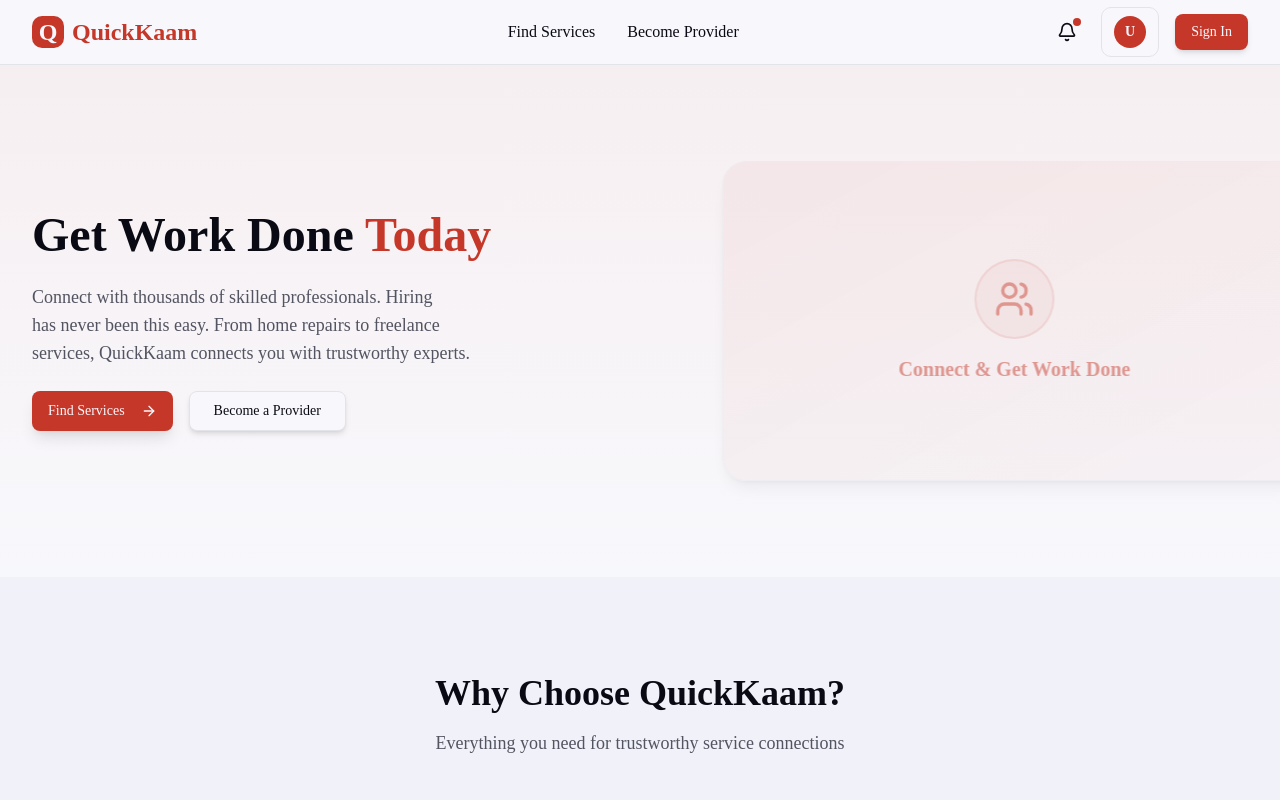
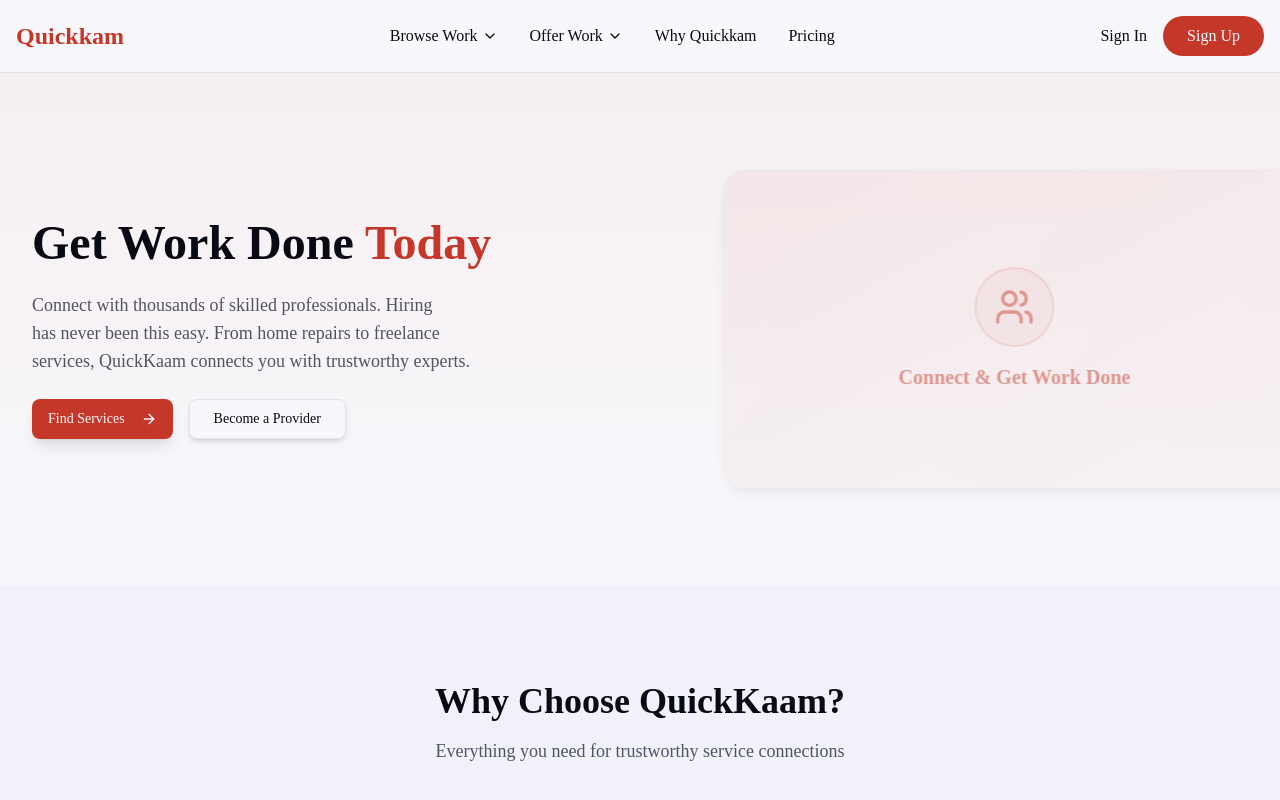
Before and after one commit to bidhandhakal/hackathon_, a React (Vite) app in the folder frontend/: page / in a window 1280 px wide. Shown: the top 800 px of the page. Built offline with nearby package versions, Linux system fonts and the light colour scheme.

Commit message:
change by manish

```diff
--- a/frontend/src/components/navbar.jsx
+++ b/frontend/src/components/navbar.jsx
@@ -1,119 +1,77 @@
-import { Link } from "react-router-dom"
-import { useState } from "react"
-import { Menu, X, Bell } from "lucide-react"
-import { Button } from "@/components/ui/button"
-import NotificationCenter from "@/components/notification-center"
+import { useState } from 'react'
+import { ChevronDown } from 'lucide-react'
+
+const serviceCategories = {
+  'Browse Work': [
+    { category: 'Home & Repair Services', items: ['Electricians', 'Plumbers', 'Carpenters', 'House painters', 'Appliance repair technicians', 'Home maintenance workers'] },
+    { category: 'Personal & Daily Assistance', items: ['Cleaning helpers', 'Household helpers', 'Babysitters / caretakers', 'Delivery helpers', 'Errand helpers'] },
+    { category: 'Education & Tutoring', items: ['Home tutors', 'Language tutors', 'Skill coaches (music, dance, instruments)'] },
+    { category: 'Creative & Event Services', items: ['Photographers', 'Videographers', 'Event helpers', 'Decoration helpers'] },
+    { category: 'Outdoor & Labor Services', items: ['Garden/yard workers', 'Movers & loaders', 'Construction helpers', 'Handymen'] },
+    { category: 'Local Freelance Professionals', items: ['On-site designers', 'Computer/laptop maintenance'] },
+  ],
+  'Offer Work': [
+    { category: 'Get Started', items: ['Create Profile', 'Browse Available Jobs', 'Submit Proposals', 'Track Applications'] },
+  ],
+}
 
 export default function Navbar() {
-  const [isOpen, setIsOpen] = useState(false)
-  const [isUserMenuOpen, setIsUserMenuOpen] = useState(false)
-  const [isNotificationOpen, setIsNotificationOpen] = useState(false)
+  const [openDropdown, setOpenDropdown] = useState(null)
 
   return (
-    <>
-      <nav className="sticky top-0 z-50 w-full bg-background border-b border-border">
-        <div className="max-w-7xl mx-auto px-4 sm:px-6 lg:px-8">
-          <div className="flex justify-between items-center h-16">
-            {/* Logo */}
-            <Link to="/" className="flex items-center space-x-2 font-bold text-2xl text-primary">
-              <div className="w-8 h-8 bg-primary rounded-lg flex items-center justify-center text-primary-foreground font-bold">
-                Q
-              </div>
-              <span>QuickKaam</span>
-            </Link>
+    <nav className="sticky top-0 z-50 bg-background border-b border-border">
+      <div className="max-w-7xl mx-auto px-4 py-4">
+        <div className="flex items-center justify-between">
+          {/* Logo */}
+          <a href="/" className="text-2xl font-bold text-primary">
+            Quickkam
+          </a>
 
-            {/* Desktop Navigation */}
-            <div className="hidden md:flex items-center space-x-8">
-              <Link to="/explore" className="text-foreground hover:text-primary transition-colors">
-                Find Services
-              </Link>
-              <Link to="/become-service-provider" className="text-foreground hover:text-primary transition-colors">
-                Become Provider
-              </Link>
-            </div>
-
-            {/* Right side actions */}
-            <div className="hidden md:flex items-center space-x-4">
-              <button
-                onClick={() => setIsNotificationOpen(true)}
-                className="relative p-2 text-foreground hover:text-primary transition-colors"
-              >
-                <Bell size={20} />
-                <span className="absolute top-1 right-1 w-2 h-2 bg-accent rounded-full"></span>
-              </button>
-
-              <div className="relative">
-                <button
-                  onClick={() => setIsUserMenuOpen(!isUserMenuOpen)}
-                  className="flex items-center space-x-2 px-3 py-2 rounded-lg border border-border hover:bg-muted transition-colors"
-                >
-                  <div className="w-8 h-8 bg-primary rounded-full flex items-center justify-center text-primary-foreground text-sm font-bold">
-                    U
-                  </div>
+          {/* Center Menu */}
+          <div className="hidden md:flex items-center gap-8">
+            {['Browse Work', 'Offer Work', 'Why Quickkam', 'Pricing'].map((item) => (
+              <div key={item} className="relative group">
+                <button className="flex items-center gap-1 text-foreground hover:text-primary transition-colors">
+                  {item}
+                  {['Browse Work', 'Offer Work'].includes(item) && <ChevronDown size={16} />}
                 </button>
 
-                {isUserMenuOpen && (
-                  <div className="absolute right-0 mt-2 w-48 bg-card border border-border rounded-lg shadow-lg">
-                    <Link
-                      to="/dashboard/profile"
-                      className="block px-4 py-2 text-sm text-foreground hover:bg-muted first:rounded-t-lg"
-                    >
-                      My Profile
-                    </Link>
-                    <Link to="/dashboard/bookings" className="block px-4 py-2 text-sm text-foreground hover:bg-muted">
-                      My Bookings
-                    </Link>
-                    <Link to="/dashboard/messages" className="block px-4 py-2 text-sm text-foreground hover:bg-muted">
-                      Messages
-                    </Link>
-                    <button className="w-full text-left px-4 py-2 text-sm text-destructive hover:bg-muted last:rounded-b-lg">
-                      Logout
-                    </button>
+                {/* Dropdown */}
+                {['Browse Work', 'Offer Work'].includes(item) && serviceCategories[item] && (
+                  <div className="absolute left-0 mt-0 w-96 bg-card border border-border rounded-lg shadow-lg opacity-0 invisible group-hover:opacity-100 group-hover:visible transition-all duration-200 translate-y-2 group-hover:translate-y-0 p-6">
+                    <div className="grid grid-cols-2 gap-6">
+                      {serviceCategories[item].map((section) => (
+                        <div key={section.category}>
+                          <h3 className="font-semibold text-foreground mb-3 text-sm">{section.category}</h3>
+                          <ul className="space-y-2">
+                            {section.items.map((subitem) => (
+                              <li key={subitem}>
+                                <a href="#" className="text-sm text-muted-foreground hover:text-primary transition-colors">
+                                  {subitem}
+                                </a>
+                              </li>
+                            ))}
+                          </ul>
+                        </div>
+                      ))}
+                    </div>
                   </div>
                 )}
               </div>
-
-              <Link to="/auth/login">
-                <Button className="bg-primary text-primary-foreground hover:bg-accent">Sign In</Button>
-              </Link>
-            </div>
-
-            {/* Mobile menu button */}
-            <button
-              onClick={() => setIsOpen(!isOpen)}
-              className="md:hidden p-2 rounded-lg border border-border hover:bg-muted transition-colors"
-            >
-              {isOpen ? <X size={20} /> : <Menu size={20} />}
-            </button>
+            ))}
           </div>
 
-          {/* Mobile Navigation */}
-          {isOpen && (
-            <div className="md:hidden pb-4 space-y-3">
-              <Link
-                to="/explore"
-                className="block px-4 py-2 text-foreground hover:text-primary transition-colors"
-                onClick={() => setIsOpen(false)}
-              >
-                Find Services
-              </Link>
-              <Link
-                to="/become-service-provider"
-                className="block px-4 py-2 text-foreground hover:text-primary transition-colors"
-                onClick={() => setIsOpen(false)}
-              >
-                Become Provider
-              </Link>
-              <Link to="/auth/login" className="block" onClick={() => setIsOpen(false)}>
-                <Button className="w-full bg-primary text-primary-foreground">Sign In</Button>
-              </Link>
-            </div>
-          )}
+          {/* Right Auth Buttons */}
+          <div className="flex items-center gap-4">
+            <a href="#" className="text-foreground hover:text-primary transition-colors hidden sm:block">
+              Sign In
+            </a>
+            <a href="#" className="bg-primary text-primary-foreground px-6 py-2 rounded-full hover:opacity-90 transition-opacity">
+              Sign Up
+            </a>
+          </div>
         </div>
-      </nav>
-
-      {/* Notification Center */}
-      <NotificationCenter isOpen={isNotificationOpen} onClose={() => setIsNotificationOpen(false)} />
-    </>
+      </div>
+    </nav>
   )
 }
--- /dev/null
+++ b/frontend/src/components/services-scroll.jsx
@@ -0,0 +1,89 @@
+import { useRef } from 'react'
+import { ChevronLeft, ChevronRight } from 'lucide-react'
+
+const services = [
+  { title: 'Electricians', image: '/electrician-working.jpg' },
+  { title: 'Plumbers', image: '/plumber-fixing-pipes.jpg' },
+  { title: 'Carpenters', image: '/carpenter-woodwork.jpg' },
+  { title: 'House Painters', image: '/house-painter-painting-wall.jpg' },
+  { title: 'Cleaning Helpers', image: '/cleaning-service.jpg' },
+  { title: 'Babysitters', image: '/babysitter-with-child.jpg' },
+  { title: 'Home Tutors', image: '/tutor-teaching-student.jpg' },
+  { title: 'Photographers', image: '/photographer-with-camera.jpg' },
+  { title: 'Gardeners', image: '/gardener-with-plants.jpg' },
+  { title: 'Movers', image: '/movers-loading-furniture.jpg' },
+  { title: 'Appliance Repair', image: '/repair-technician-fixing-appliance.jpg' },
+  { title: 'Event Helpers', image: '/event-decoration.jpg' },
+  { title: 'Videographers', image: '/videographer-filming.jpg' },
+  { title: 'Designers', image: '/designer-at-work.jpg' },
+  { title: 'Delivery Helpers', image: '/delivery-person.jpg' },
+  { title: 'Errand Helpers', image: '/placeholder.svg?height=200&width=200' },
+  { title: 'Handymen', image: '/placeholder.svg?height=200&width=200' },
+]
+
+export default function ServicesScroll() {
+  const scrollRef = useRef(null)
+
+  const scroll = (direction) => {
+    if (scrollRef.current) {
+      const scrollAmount = 300
+      scrollRef.current.scrollBy({
+        left: direction === 'left' ? -scrollAmount : scrollAmount,
+        behavior: 'smooth',
+      })
+    }
+  }
+
+  return (
+    <section className="py-16 px-4 bg-background">
+      <div className="max-w-7xl mx-auto">
+        <h2 className="text-3xl font-bold text-foreground mb-8">Our Services</h2>
+
+        <div className="relative">
+          <div
+            ref={scrollRef}
+            className="flex gap-6 overflow-x-auto snap-x snap-mandatory pb-4 scrollbar-hide"
+          >
+            {services.map((service, idx) => (
+              <div
+                key={idx}
+                className="flex-none w-48 snap-center group cursor-pointer"
+              >
+                <div className="bg-card border border-border rounded-lg overflow-hidden hover:shadow-lg transition-shadow">
+                  <div className="relative w-full h-40 overflow-hidden bg-muted">
+                    <img
+                      src={service.image || "/placeholder.svg"}
+                      alt={service.title}
+                      className="w-full h-full object-cover group-hover:scale-105 transition-transform duration-300"
+                    />
+                  </div>
+                  <div className="p-4">
+                    <h3 className="font-semibold text-foreground mb-2">{service.title}</h3>
+                    <p className="text-sm text-muted-foreground mb-4">Guarantee of 1 month after work</p>
+                    <button className="w-full bg-primary text-primary-foreground py-2 rounded hover:opacity-90 transition-opacity text-sm font-medium">
+                      Explore worker
+                    </button>
+                  </div>
+                </div>
+              </div>
+            ))}
+          </div>
+
+          {/* Scroll Buttons */}
+          <button
+            onClick={() => scroll('left')}
+            className="absolute left-0 top-1/2 -translate-y-1/2 -translate-x-4 bg-primary text-primary-foreground rounded-full p-2 hover:opacity-90 transition-opacity z-10"
+          >
+            <ChevronLeft size={20} />
+          </button>
+          <button
+            onClick={() => scroll('right')}
+            className="absolute right-0 top-1/2 -translate-y-1/2 translate-x-4 bg-primary text-primary-foreground rounded-full p-2 hover:opacity-90 transition-opacity z-10"
+          >
+            <ChevronRight size={20} />
+          </button>
+        </div>
+      </div>
+    </section>
+  )
+}
```
Also changed, not shown: frontend/src/components/hero.jsx (added), frontend/src/components/hire-cta.jsx (added), frontend/src/components/pricing.jsx (added), 1 other file (tests, documents, lock files or other folders).
